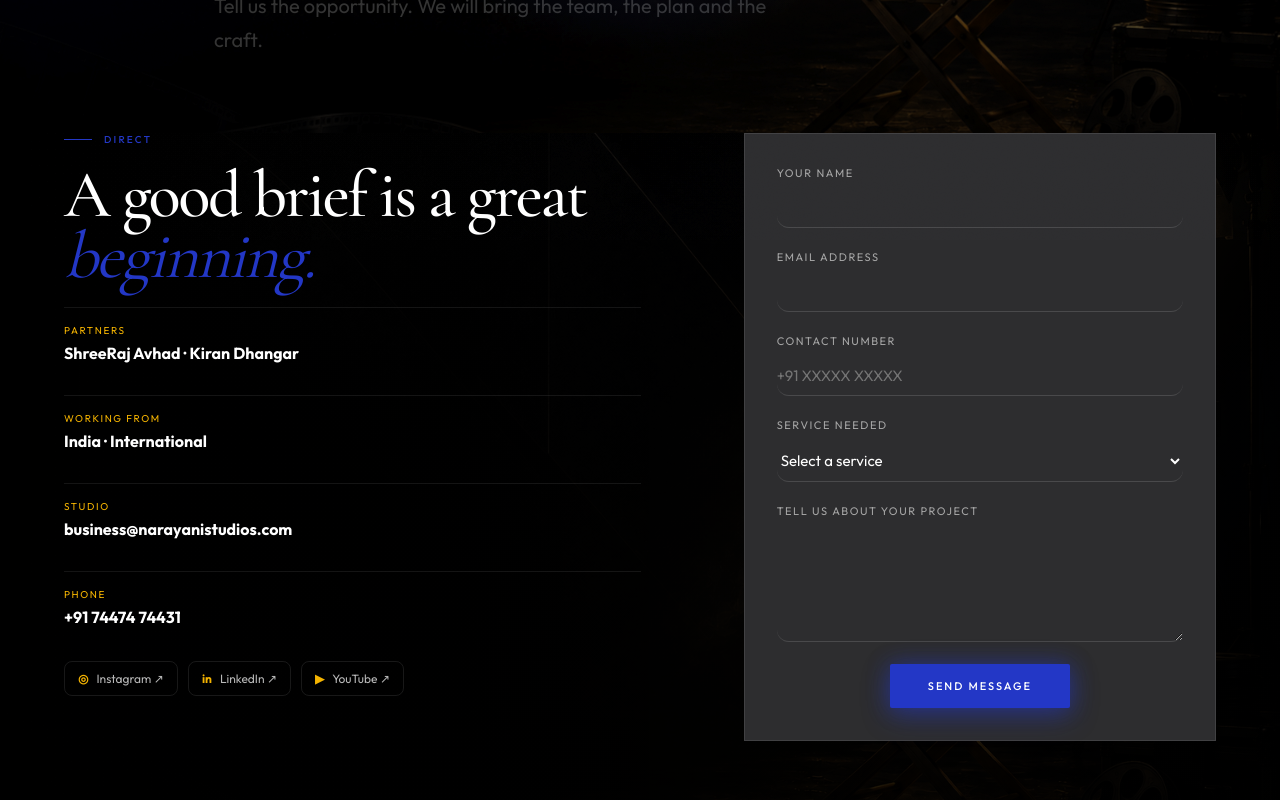
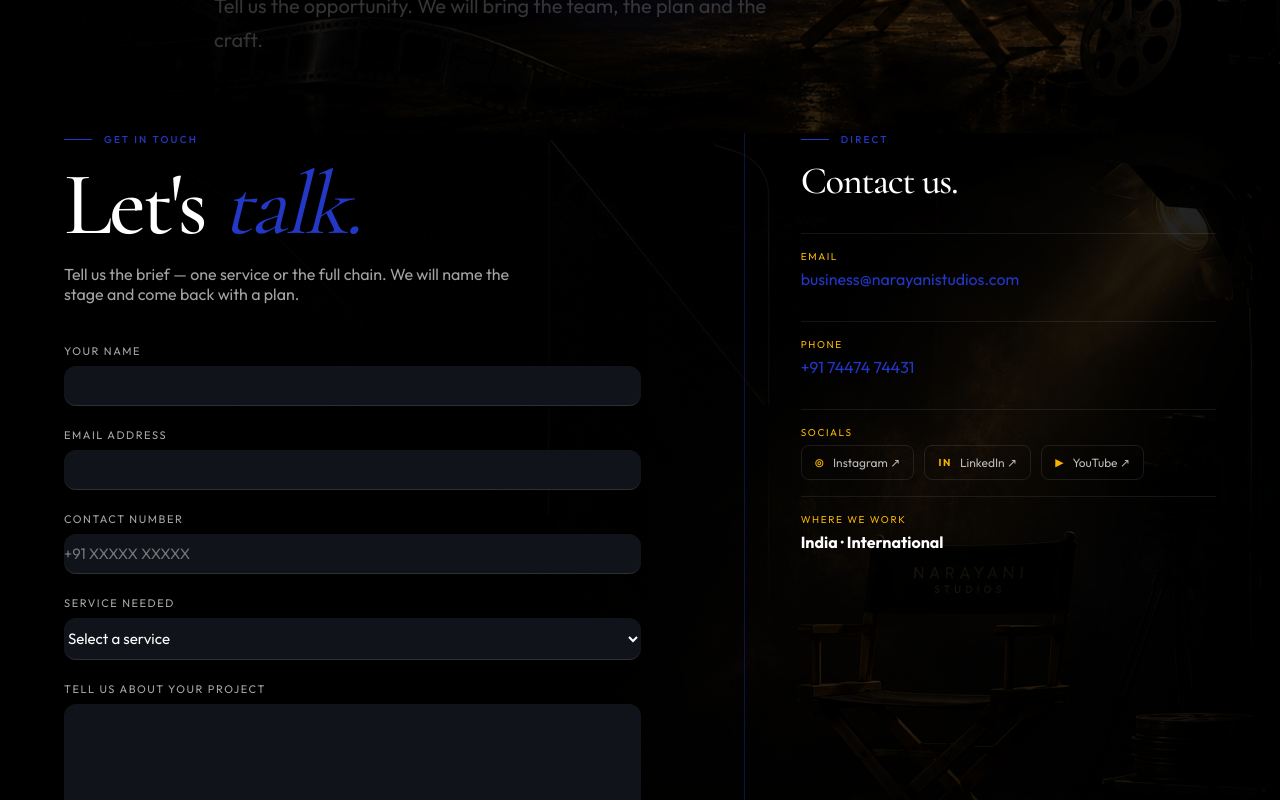
Before and after one commit to GayatriKharat/cineverse-studios, a Next.js app: page /contact in a window 1280 px wide. Shown: the part 560-1360 px from the top of the page. Built offline with nearby package versions, Linux system fonts and the light colour scheme.

Commit message:
Polish homepage and contact experience

```diff
--- a/app/cinematic.css
+++ b/app/cinematic.css
@@ -41,7 +41,7 @@ body{background:var(--color-bg);color:var(--color-white);font-weight:400}
 @keyframes spotlightBreathe{0%,100%{opacity:.58}50%{opacity:.88}}
 @keyframes spotlightClick{0%{opacity:.95;transform:scale(.2)}55%{opacity:.45}100%{opacity:0;transform:scale(1.25)}}
 .progress{position:fixed;top:0;left:0;z-index:80;height:2px;width:var(--scroll,0%);background:linear-gradient(90deg,#2337c6,#F5B400);pointer-events:none;opacity:.85}
-.intro-loader{position:fixed;inset:0;z-index:90;display:grid;place-items:center;background:#000000;transition:opacity .6s var(--ease),visibility .6s}
+.intro-loader{position:fixed;inset:0;z-index:90;display:grid;place-items:center;background:#000000;pointer-events:none;transition:opacity .6s var(--ease),visibility .6s}
 .intro-loader.is-done{opacity:0;visibility:hidden;pointer-events:none}
 .intro-loader .brand-logo-image{width:min(72vw,460px);height:auto;max-height:none;opacity:1}
 .intro-loader b{position:absolute;bottom:18%;left:20%;right:20%;height:1px;background:#ffffff18;overflow:hidden}
@@ -81,7 +81,7 @@ h3{color:var(--color-white);font-weight:500}
 .index-menu.open .index-block:nth-child(5){animation-delay:.2s}
 .index-menu.open .index-block:nth-child(6){animation-delay:.24s}
 @keyframes rise{from{opacity:0;transform:translateY(16px)}to{opacity:1;transform:none}}
-.hero{background:#000000}
+.hero{background-color:#000000}
 .hero-reel{animation:ken 22s ease-in-out infinite alternate;filter:saturate(.78) contrast(1.08) brightness(.72)}
 @keyframes ken{from{transform:scale(1.04)}to{transform:scale(1.12)}}
 .hero-shade{background:
@@ -168,6 +168,7 @@ h3{color:var(--color-white);font-weight:500}
 @media(max-width:980px){.home-contact{grid-template-columns:1fr;gap:48px}.who-we-are-grid{grid-template-columns:1fr;gap:32px}.testimonial-track article{width:min(82vw,380px)}}
 @media(max-width:980px){.resource-testimonial-grid{grid-template-columns:1fr 1fr}.resource-gallery-grid{grid-template-columns:1fr 1fr}}
 @media(max-width:600px){.resource-testimonial-grid,.resource-gallery-grid{grid-template-columns:1fr}.resource-gallery-grid{grid-auto-rows:220px}.resource-faq-list summary{font-size:16px}}
+@media(max-width:600px){.page-hero-media div{background-position:72% bottom!important}}
 @media(prefers-reduced-motion:reduce){.testimonial-track{animation:none}.testimonial-marquee{overflow:visible}.testimonial-track{width:100%;flex-wrap:wrap}.testimonial-track article:nth-child(n+4){display:none}}
 .pillar-card{border:1px solid #ffffff14;background:#2d2d2f;box-shadow:none}
 .pillar-card:hover{transform:translateY(-10px);box-shadow:0 30px 80px #00000080,0 0 0 1px #2337c655;border-color:#2337c666}
@@ -262,7 +263,7 @@ h3{color:var(--color-white);font-weight:500}
 .service-card-face:before{content:"";position:absolute;inset:0;background:linear-gradient(180deg,transparent 20%,#000000dd 100%)}
 .service-card-face>*{position:relative;z-index:1}
 .service-card-face>span{color:var(--color-gold);font-size:11px;letter-spacing:.15em}
-.service-card-face h3{margin:8px 0;font-size:clamp(1.5rem,3vw,2.4rem)}
+.service-card-face h3{margin:8px 0;font-size:clamp(1.4rem,2.7vw,2.15rem)}
 .service-card-face p{margin:0;color:#d0d0d0;line-height:1.55}
 .service-card-back{justify-content:flex-start;background:#11131a}
 .service-card-links{display:grid;gap:8px;margin-top:20px}
--- a/app/contact/page.tsx
+++ b/app/contact/page.tsx
@@ -12,23 +12,27 @@ export default function Contact() {
         title={<>Let&apos;s make <em>what&apos;s next.</em></>}
         copy="Tell us the opportunity. We will bring the team, the plan and the craft."
         image="/ChatGPT Image Sep 3, 2026, 10_58_54 AM.png"
-        imagePosition="center 42%"
+        imagePosition="center bottom"
       />
       <section className="contact-layout wrap" style={{ backgroundImage: cssUrl("/ChatGPT Image Sep 3, 2026, 10_58_54 AM.png") }}>
-        <div>
+        <div className="contact-brief">
+          <p className="eyebrow">Get in touch</p>
+          <h2>Let&apos;s <em>talk.</em></h2>
+          <p className="section-lede">Tell us the brief — one service or the full chain. We will name the stage and come back with a plan.</p>
+          <Suspense fallback={<div className="contact-form" />}>
+            <ContactForm />
+          </Suspense>
+        </div>
+        <div className="contact-direct">
           <p className="eyebrow">Direct</p>
-          <h2>A good brief is a great <em>beginning.</em></h2>
+          <h2>Contact us.</h2>
           <div className="contact-meta">
-            <p><span>Partners</span><b>ShreeRaj Avhad · Kiran Dhangar</b></p>
-            <p><span>Working from</span><b>India · International</b></p>
-            <p><span>Studio</span><b>business@narayanistudios.com</b></p>
-            <p><span>Phone</span><b>+91 74474 74431</b></p>
+            <p><span>Email</span><a href="mailto:business@narayanistudios.com">business@narayanistudios.com</a></p>
+            <p><span>Phone</span><a href="tel:+917447474431">+91 74474 74431</a></p>
+            <div className="contact-meta-item"><span>Socials</span><SocialLinks /></div>
+            <p><span>Where we work</span><b>India · International</b></p>
           </div>
-          <SocialLinks />
         </div>
-        <Suspense fallback={<div className="contact-form" />}>
-          <ContactForm />
-        </Suspense>
       </section>
     </main>
   );
--- a/app/layout.tsx
+++ b/app/layout.tsx
@@ -38,7 +38,7 @@ export default function RootLayout({ children }: { children: React.ReactNode })
   return (
     <html lang="en" className={`${outfit.variable} ${cormorant.variable}`}>
       <body>
-        <style>{`:root{--hero-still:url("${publicBase}/service-documentary.png");--aurora-still:url("${publicBase}/cinematic-aurora-hero.png");}`}</style>
+        <style>{`:root{--hero-still:url("${publicBase}/Home%20BG.png");--aurora-still:url("${publicBase}/cinematic-aurora-hero.png");}`}</style>
         <a className="skip-link" href="#main">Skip to content</a>
         <IntroLoader />
         <ScrollProgress />
--- a/app/noir.css
+++ b/app/noir.css
@@ -237,6 +237,8 @@ h3{font-family:var(--font-sans),Outfit,sans-serif;font-weight:600;font-size:clam
 .contact-layout{display:grid;grid-template-columns:1.1fr .9fr;gap:8vw;position:relative;isolation:isolate;overflow:hidden;background-position:center 42%;background-size:cover;background-repeat:no-repeat}
 .contact-layout:before{content:"";position:absolute;inset:0;z-index:-1;background:linear-gradient(90deg,#000 0%,#000e 36%,#0008 68%,#000c 100%),linear-gradient(180deg,#0007,#000b)}
 .contact-layout>*{position:relative;z-index:1}
+.contact-layout .contact-form{background:transparent;border:0;padding:0}
+.contact-layout .contact-form input,.contact-layout .contact-form select,.contact-layout .contact-form textarea{background:#11131a;border-color:#ffffff1f;color:#fff}
 .stats-band{display:grid;grid-template-columns:repeat(4,1fr);gap:1px;background:var(--line);margin:0;border-block:1px solid var(--line);padding-inline:clamp(20px,6vw,110px)}
 .stats-band div{padding:clamp(28px,4vw,44px) clamp(20px,3vw,32px);background:var(--white);display:grid;gap:8px}
 .stats-band b{display:block;font-family:var(--font-serif),Cormorant Garamond,Georgia,serif;font-size:clamp(2.4rem,4vw,3.6rem);font-weight:500;color:var(--purple-dark);letter-spacing:-.03em;line-height:1}
@@ -337,7 +339,13 @@ h3{font-family:var(--font-sans),Outfit,sans-serif;font-weight:600;font-size:clam
 .faq-copy{display:none;padding:0 0 18px;color:var(--smoke)}
 .faq.open .faq-copy{display:block}
 .contact-layout{padding-bottom:100px}
-.contact-meta p{display:grid;gap:6px;padding:16px 0;border-top:1px solid var(--line)}
+.contact-brief h2{font-size:clamp(3rem,7vw,6rem);margin:0 0 18px}
+.contact-brief .section-lede{max-width:450px;margin:0 0 40px;color:#ffffffa3}
+.contact-direct{border-left:1px solid #2337c655;padding-left:56px}
+.contact-direct h2{font-size:clamp(2rem,3vw,3rem);margin:0 0 34px}
+.contact-meta a{color:var(--color-primary)}
+.contact-meta .social-links{margin-top:0}
+.contact-meta p,.contact-meta-item{display:grid;gap:6px;padding:16px 0;border-top:1px solid var(--line)}
 .contact-meta span{color:var(--gold);font-size:10px;letter-spacing:.16em;text-transform:uppercase}
 .contact-form{display:grid;gap:22px;padding:32px;border:1px solid var(--line);background:var(--surface)}
 .contact-form label{display:grid;gap:8px;color:var(--smoke);font-size:11px;letter-spacing:.14em;text-transform:uppercase}
```
Also changed, not shown: public/Home BG.png (added).
